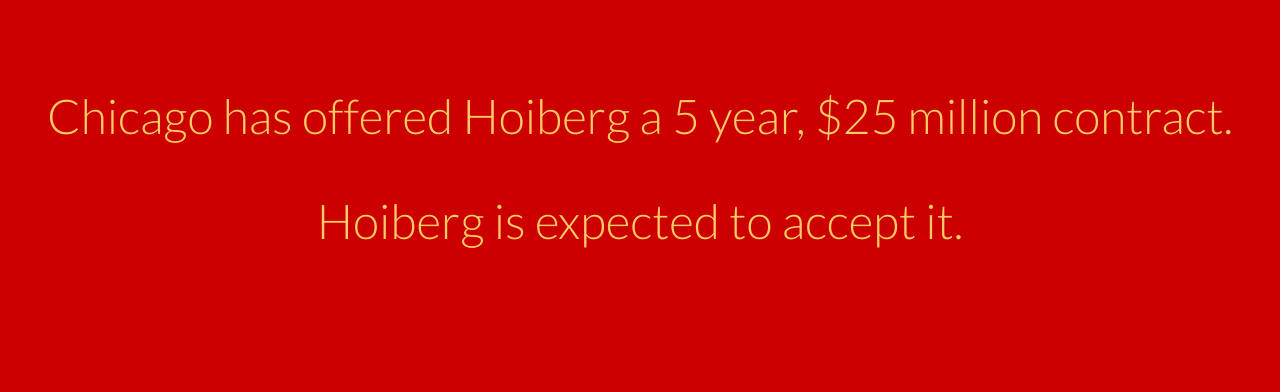
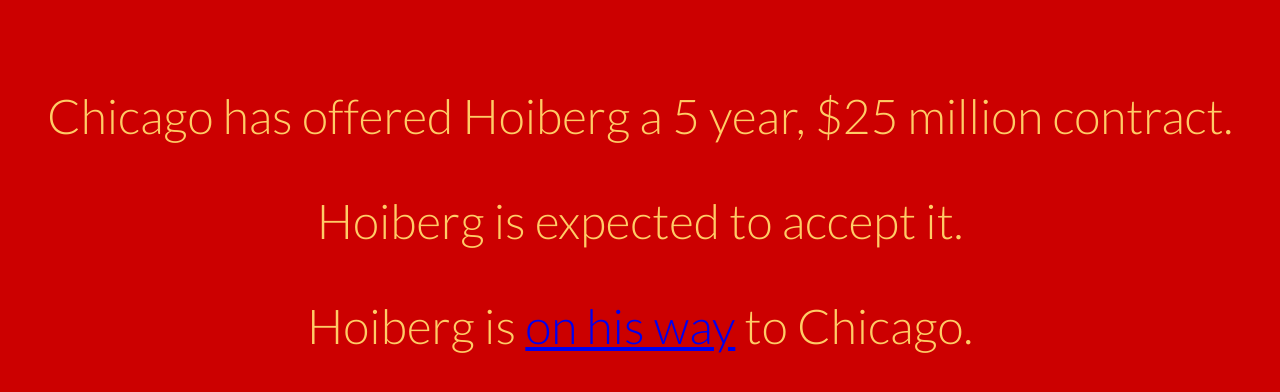
Before and after one commit to mpdavis/hoiberg, a Flask app: page / in a window 1280 px wide. Shown: the part 365-757 px from the top of the page. Run offline with Flask 2, Linux system fonts and the light colour scheme; some libraries are stand-ins or nearby versions.

Commit message:
flight info

```diff
--- a/templates/index.html
+++ b/templates/index.html
@@ -106,6 +106,7 @@
           <p id="answer">Not yet.</p>
           <p id="description">Chicago has offered Hoiberg a 5 year, $25 million contract.</p>
           <p id="description">Hoiberg is expected to accept it.</p>
+          <p id="description">Hoiberg is <a href="https://flightaware.com/live/flight/NSH782/history/20150601/2100Z/KAMW/KUGN">on his way</a> to Chicago.</p>
         </div>
 
     </body>
```
